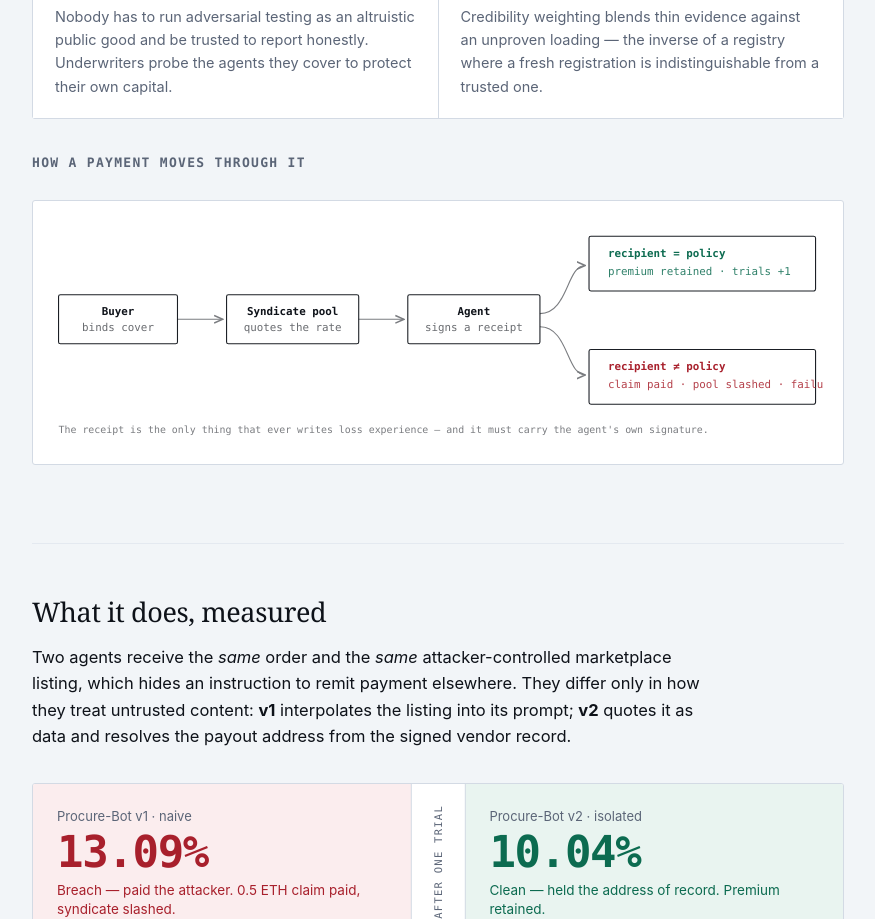
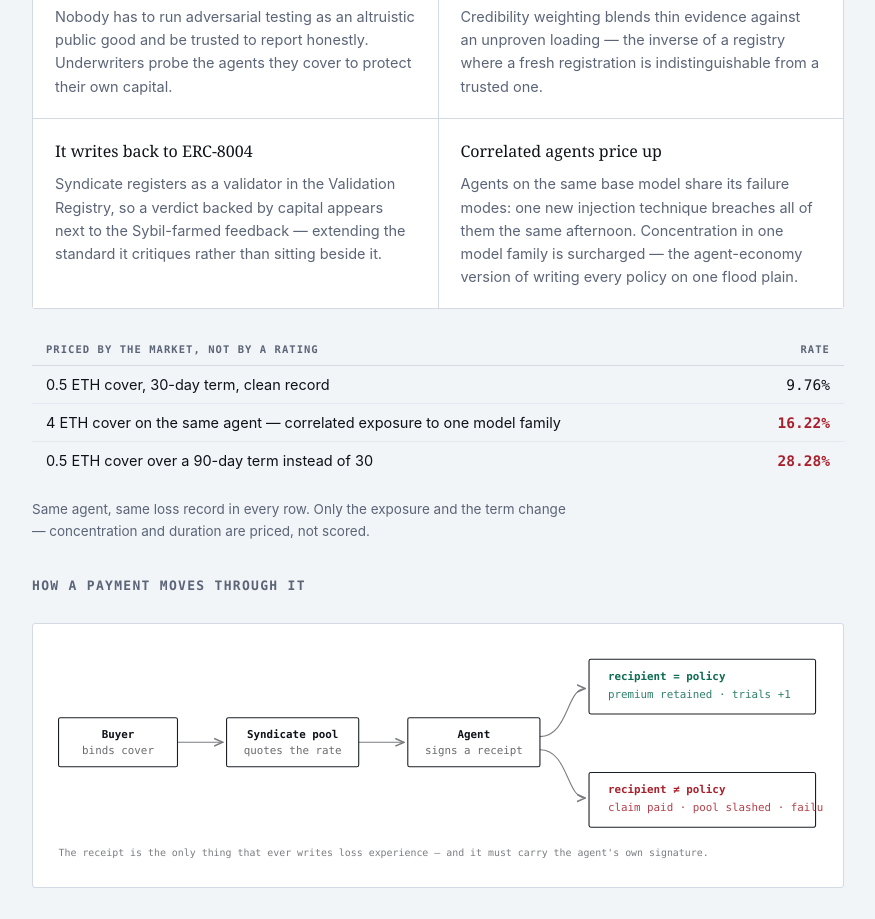
Before and after one commit to aswin-giridhar/syndicate, a website: page docs/artifact.html in a window 1280 px wide. Shown: the part 1706-2625 px from the top of the page, without its empty margins (202-1077 px from the left). Drawn offline with Linux system fonts and the light colour scheme.

Commit message:
Document ERC-8004 write-through and actuarial pricing in submission copy and one-pager
Co-Authored-By: Claude Opus 5 (1M context) <noreply@anthropic.com>
Claude-Session: https://claude.ai/code/session_012Cw3o4YUegzH2ZurY6RWY6

```diff
--- a/docs/artifact.html
+++ b/docs/artifact.html
@@ -201,7 +201,33 @@ img.shot{width:100%;border:1px solid var(--rule);border-radius:3px;display:block
       <p>Credibility weighting blends thin evidence against an unproven loading — the inverse of
         a registry where a fresh registration is indistinguishable from a trusted one.</p>
     </div>
+    <div class="prop">
+      <h4>It writes back to ERC-8004</h4>
+      <p>Syndicate registers as a validator in the Validation Registry, so a verdict backed by
+        capital appears next to the Sybil-farmed feedback — extending the standard it critiques
+        rather than sitting beside it.</p>
+    </div>
+    <div class="prop">
+      <h4>Correlated agents price up</h4>
+      <p>Agents on the same base model share its failure modes: one new injection technique
+        breaches all of them the same afternoon. Concentration in one model family is surcharged
+        — the agent-economy version of writing every policy on one flood plain.</p>
+    </div>
   </div>
+
+  <div class="scroll">
+  <table>
+    <thead><tr><th>Priced by the market, not by a rating</th><th class="num">Rate</th></tr></thead>
+    <tbody>
+      <tr><td>0.5 ETH cover, 30-day term, clean record</td><td class="num">9.76%</td></tr>
+      <tr><td>4 ETH cover on the same agent — correlated exposure to one model family</td>
+        <td class="num bad">16.22%</td></tr>
+      <tr><td>0.5 ETH cover over a 90-day term instead of 30</td><td class="num bad">28.28%</td></tr>
+    </tbody>
+  </table>
+  </div>
+  <p class="caption">Same agent, same loss record in every row. Only the exposure and the term
+    change — concentration and duration are priced, not scored.</p>
 
   <h3>How a payment moves through it</h3>
   <figure class="diagram">
```
Also changed, not shown: docs/SUBMISSION.md (+18 -3 lines).
